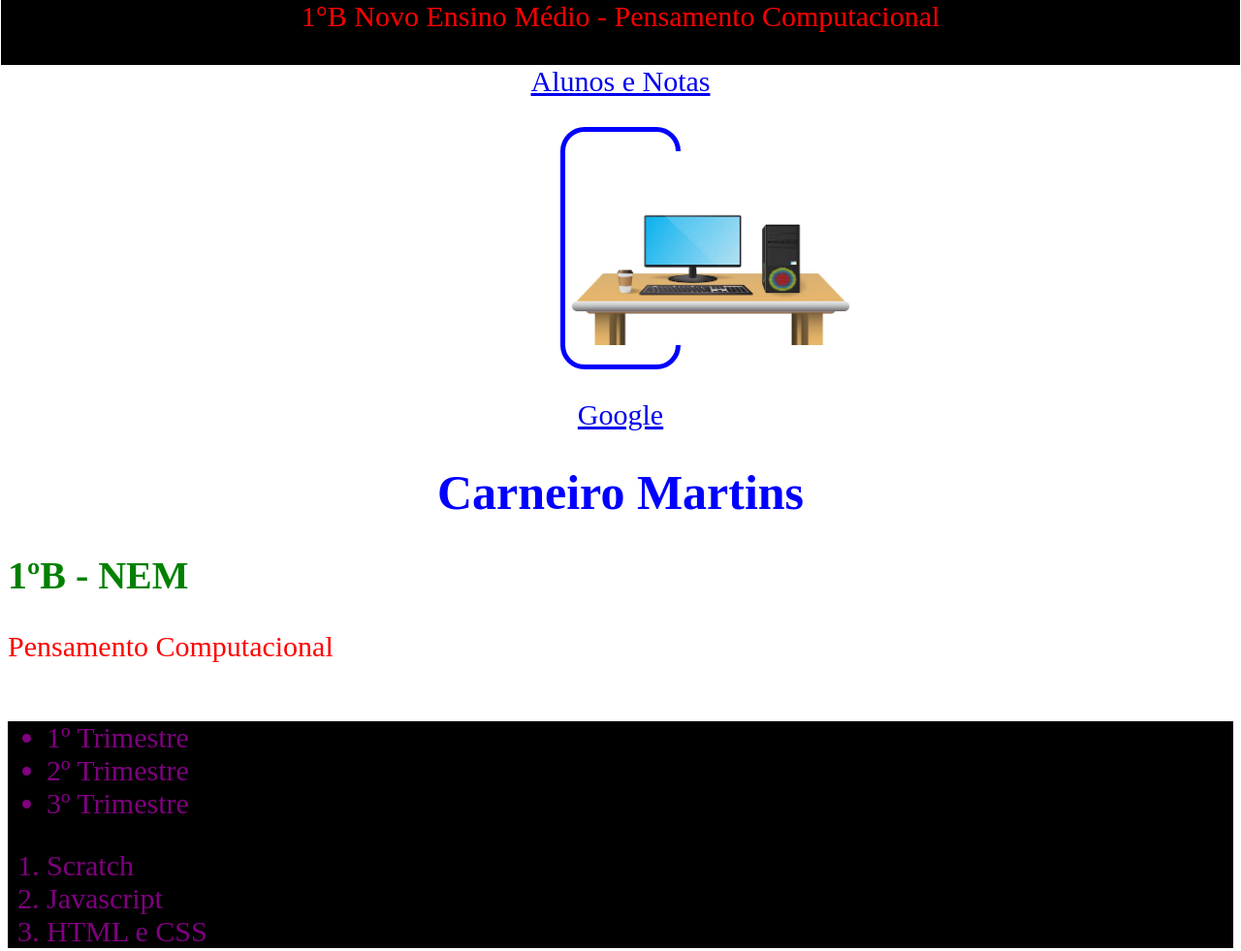
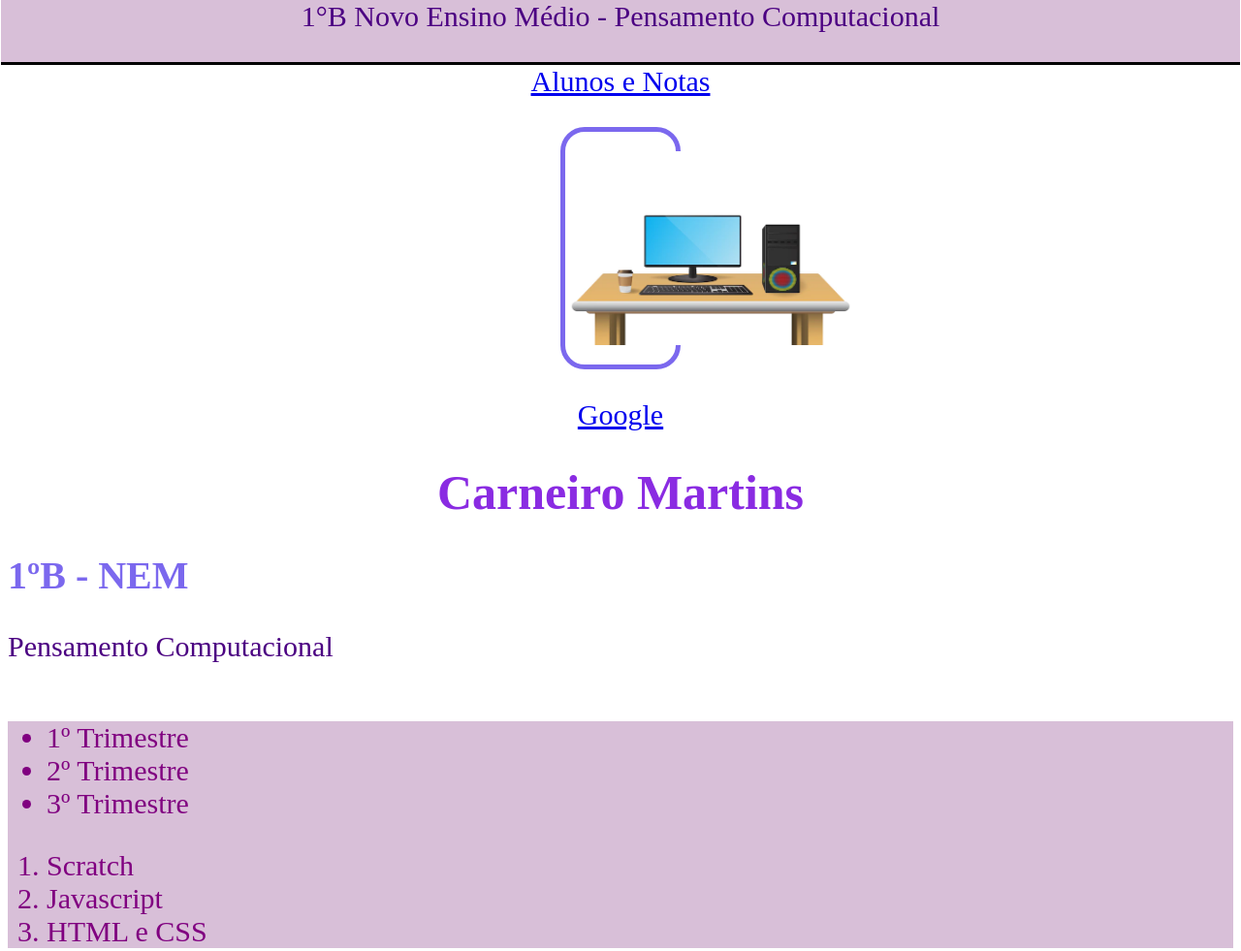
Before and after one commit to F3lyxx/1b-jenifer-camargo, a plain HTML site: page index.html in a window 1280 px wide. Shown: the top 981 px of the page at 97% size. Drawn offline with Linux system fonts and the light colour scheme.

Commit message:
Update style.css

```diff
--- a/style.css
+++ b/style.css
@@ -12,16 +12,16 @@
 }
 
 .lista{
-    background:black;
+    background: #D8BFD8;
 }
 
 .imagens{
     text-align:center;
-    background:black;
+    background:#D8BFD8;
 }
 #cabecalho {
     text-align: center;
-    background: black;
+    background: #D8BFD8;
     border-bottom-style: solid;
     margin-left: -7px;
     margin-right: -7px;
@@ -29,7 +29,7 @@
 }
 .rodape{
     text-align:center;
-    background:black;
+    background:#D8BFD8;
     border-top-style:solid;
     margin-left: -8px;
     margin-right: -8px;
@@ -45,7 +45,7 @@
     text-align: center;
     border: 5px;
     border-style:solid;
-    border-color:blue;
+    border-color:#7B68EE;
     border-top-left-radius:25px;
     border-top-right-radius:25px;
     border-bottom-left-radius:25px;
@@ -61,28 +61,27 @@
 }
 
 p{
-    color: red;
+    color: #4B0082;
     font-size: 30;
 
 }
 h1{
-    color: blue;
+    color: #8A2BE2;
     text-align: center;
     font-size: 50;
 }
 h2{
-    color: green;
+    color: #7B68EE;
     text-align: left;
     font-size: 40;
 }
 #alunos {
-    background:black;
+    background:#4B0082;
 }
 #alunos{
     font-size: 20px;
-    color: red;
+    color:#D8BFD8;
     border-style: solid;
     margin-right: 85%;
     margin-top: -2px;
     margin-bottom: -2px;
-}
```
